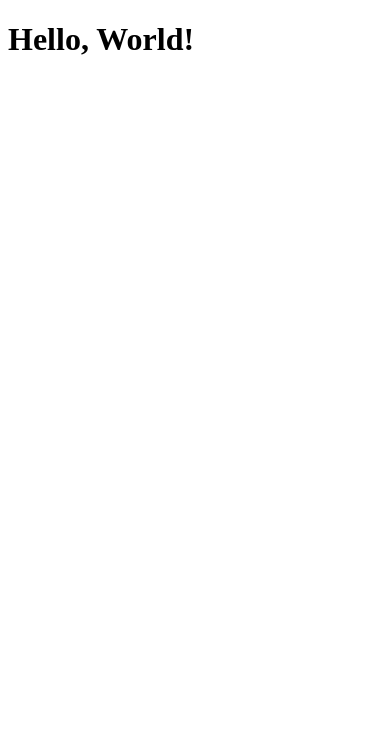
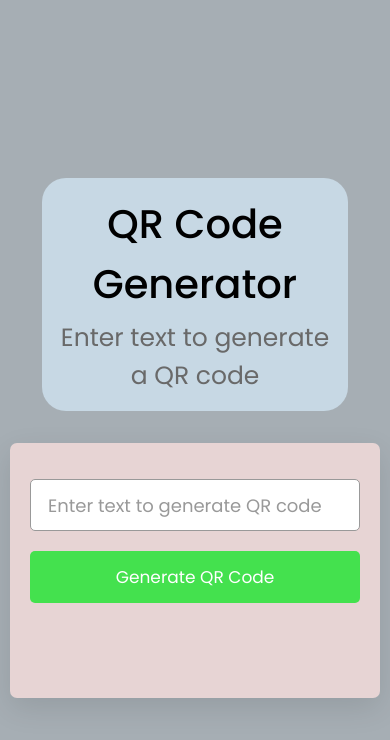
Before and after one commit to ankitadulhani/QR-code-generator, a plain HTML site: page index.html in a window 390 px wide. Drawn offline with Linux system fonts and the light colour scheme.

Commit message:
Update index.html

```diff
--- a/index.html
+++ b/index.html
@@ -1,9 +1,164 @@
 <!DOCTYPE html>
-<html>
+<html lang="en">
 <head>
-    <title>My GitHub Page</title>
+    <meta charset="UTF-8">
+    <meta name="viewport" content="width=device-width, initial-scale=1.0">
+    <title>QR Code Generator</title>
+    <link rel="stylesheet" href="https://fonts.googleapis.com/css2?family=Poppins:wght@400;500;600;700&display=swap">
+    <style>
+        * {
+            margin: 0;
+            padding: 0;
+            box-sizing: border-box;
+            font-family: 'Poppins', sans-serif;
+        }
+
+        body {
+            display: flex;
+            padding: 0 10px;
+            min-height: 100vh;
+            align-items: center;
+            background: #a6aeb4;
+            justify-content: center;
+            flex-direction: column;
+        }
+
+        ::selection {
+            color: #fff;
+            background: #3498DB;
+        }
+
+        .wrapper {
+            height: 265px;
+            max-width: 410px;
+            background: #e7d4d4;
+            border-radius: 7px;
+            padding: 20px 25px 0;
+            transition: height 0.2s ease;
+            box-shadow: 0 10px 30px rgba(0, 0, 0, 0.1);
+        }
+
+        .wrapper.active {
+            height: 530px;
+        }
+
+        header {
+            margin: 2rem;
+            background-color: #c7d8e4;
+            padding: 1rem;
+            border-radius: 1.5rem;
+        }
+
+        header h1 {
+            font-size: 40px;
+            font-weight: 500;
+            text-align: center;
+        }
+
+        header p {
+            margin-top: 5px;
+            color: #575757;
+            font-size: 25px;
+            text-align: center;
+        }
+
+        .wrapper .form {
+            margin: 20px 0 25px;
+        }
+
+        .form :where(input, button) {
+            width: 100%;
+            height: 55px;
+            border: none;
+            outline: none;
+            border-radius: 5px;
+            transition: 0.1s ease;
+        }
+
+        .form input {
+            font-size: 18px;
+            padding: 0 17px;
+            border: 1px solid #999;
+        }
+
+        .form input:focus {
+            box-shadow: 0 3px 6px rgba(0, 0, 0, 0.13);
+        }
+
+        .form input::placeholder {
+            color: #999;
+        }
+
+        .form button {
+            color: #fff;
+            cursor: pointer;
+            margin-top: 20px;
+            font-size: 17px;
+            background: #44e14e;
+        }
+
+        .qr-code {
+            opacity: 0;
+            display: flex;
+            padding: 33px 0;
+            border-radius: 5px;
+            align-items: center;
+            pointer-events: none;
+            justify-content: center;
+            border: 1px solid #ccc;
+        }
+
+        .wrapper.active .qr-code {
+            opacity: 1;
+            pointer-events: auto;
+            transition: opacity 0.5s 0.05s ease;
+        }
+
+        .qr-code img {
+            width: 170px;
+        }
+
+        @media (max-width: 430px) {
+            .wrapper {
+                height: 255px;
+                padding: 16px 20px;
+            }
+
+            .wrapper.active {
+                height: 510px;
+            }
+
+            header p {
+                color: #696969;
+            }
+
+            .form :where(input, button) {
+                height: 52px;
+            }
+
+            .qr-code img {
+                width: 160px;
+            }
+        }
+    </style>
 </head>
 <body>
-    <h1>Hello, World!</h1>
-</body>
-</html>
+    <header>
+        <h1>QR Code Generator</h1>
+        <p>Enter text to generate a QR code</p>
+    </header>
+    <div class="wrapper">
+        <div class="form">
+            <input type="text" placeholder="Enter text to generate QR code" />
+            <button>Generate QR Code</button>
+        </div>
+        <div class="qr-code">
+            <img src="" alt="QR Code" />
+        </div>
+    </div>
+
+    <script>
+        const wrapper = document.querySelector(".wrapper"),
+            qrInput = wrapper.querySelector(".form input"),
+            generateBtn = wrapper.querySelector(".form button"),
+            qrImg = wrapper.query
```
